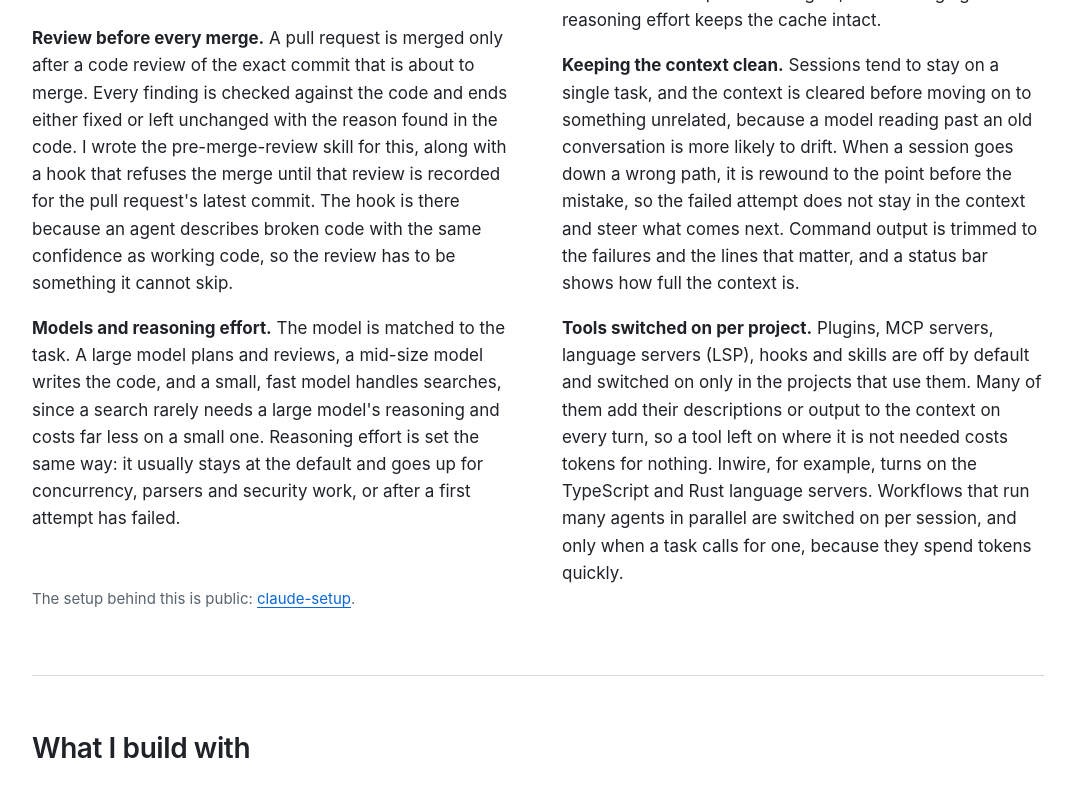
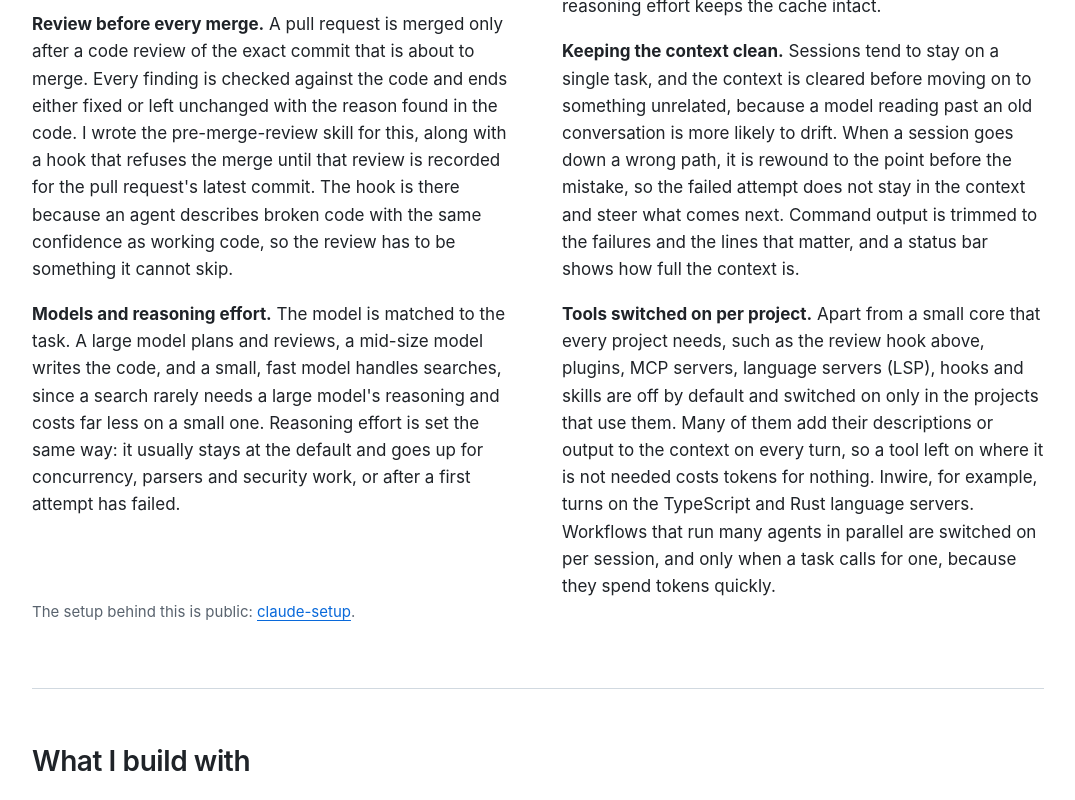
Before and after one commit to Doofess/Doofess, a plain HTML site: page design/site.template.html in a window 1280 px wide. Shown: the part 1419-2219 px from the top of the page, without its empty margins (102-1177 px from the left). Drawn offline with Linux system fonts and the light colour scheme.

Commit message:
Name the always-on core in the tools paragraph
The review found that "hooks are off by default" contradicts the review hook, which runs in
every project. Both pages now say a small core is on everywhere. The My part intro gets an
explicit paragraph margin now that it is outside .cols, and the README intro says I read and
review the code the agents write.

Co-Authored-By: Claude Opus 5.5 <noreply@anthropic.com>
Claude-Session: https://claude.ai/code/session_01X6WVZoPkygcknoU9nWV9CF

```diff
--- a/design/site.template.html
+++ b/design/site.template.html
@@ -91,6 +91,7 @@ section, article { scroll-margin-top: 20px; }
 .cols { display: grid; grid-template-columns: 1fr 1fr; gap: 48px; margin-top: 28px; }
 .cols p { margin: 0 0 12px; }
 .mypart { margin-top: 28px; }
+.mypart p { margin: 0 0 12px; }
 h3.topics-h { margin-top: 36px; }
 .topics { display: block; columns: 2; column-gap: 48px; margin-top: 0; }
 .topics p { margin: 0 0 18px; break-inside: avoid; }
@@ -170,7 +171,7 @@ footer { border-top: 1px solid var(--line); padding: 28px 0 44px; }
       <p><strong>Two subagents.</strong> I wrote two subagents, Explore and worker. Explore runs on the small model, can only read files, and answers with file paths and a sentence or two, so a search never fills the main session's context with whole files. worker runs on the mid-size model, carries out one brief, and reports back in a few lines: the files it changed, the test it ran and the result. This moves the reading and the routine edits to cheaper models and keeps the main session's context for planning and review.</p>
       <p><strong>The prompt cache.</strong> The model is usually chosen at the start of a session and kept for its whole length. Switching models halfway through throws away the prompt cache, so the full context has to be processed again, while changing the reasoning effort keeps the cache intact.</p>
       <p><strong>Keeping the context clean.</strong> Sessions tend to stay on a single task, and the context is cleared before moving on to something unrelated, because a model reading past an old conversation is more likely to drift. When a session goes down a wrong path, it is rewound to the point before the mistake, so the failed attempt does not stay in the context and steer what comes next. Command output is trimmed to the failures and the lines that matter, and a status bar shows how full the context is.</p>
-      <p><strong>Tools switched on per project.</strong> Plugins, MCP servers, language servers (LSP), hooks and skills are off by default and switched on only in the projects that use them. Many of them add their descriptions or output to the context on every turn, so a tool left on where it is not needed costs tokens for nothing. Inwire, for example, turns on the TypeScript and Rust language servers. Workflows that run many agents in parallel are switched on per session, and only when a task calls for one, because they spend tokens quickly.</p>
+      <p><strong>Tools switched on per project.</strong> Apart from a small core that every project needs, such as the review hook above, plugins, MCP servers, language servers (LSP), hooks and skills are off by default and switched on only in the projects that use them. Many of them add their descriptions or output to the context on every turn, so a tool left on where it is not needed costs tokens for nothing. Inwire, for example, turns on the TypeScript and Rust language servers. Workflows that run many agents in parallel are switched on per session, and only when a task calls for one, because they spend tokens quickly.</p>
     </div>
     <p class="muted small">The setup behind this is public: <a href="https://github.com/Doofess/claude-setup" rel="noopener">claude-setup</a>.</p>
   </section>
```
Also changed, not shown: docs/index.html (+2 -1 lines), 1 other file.
